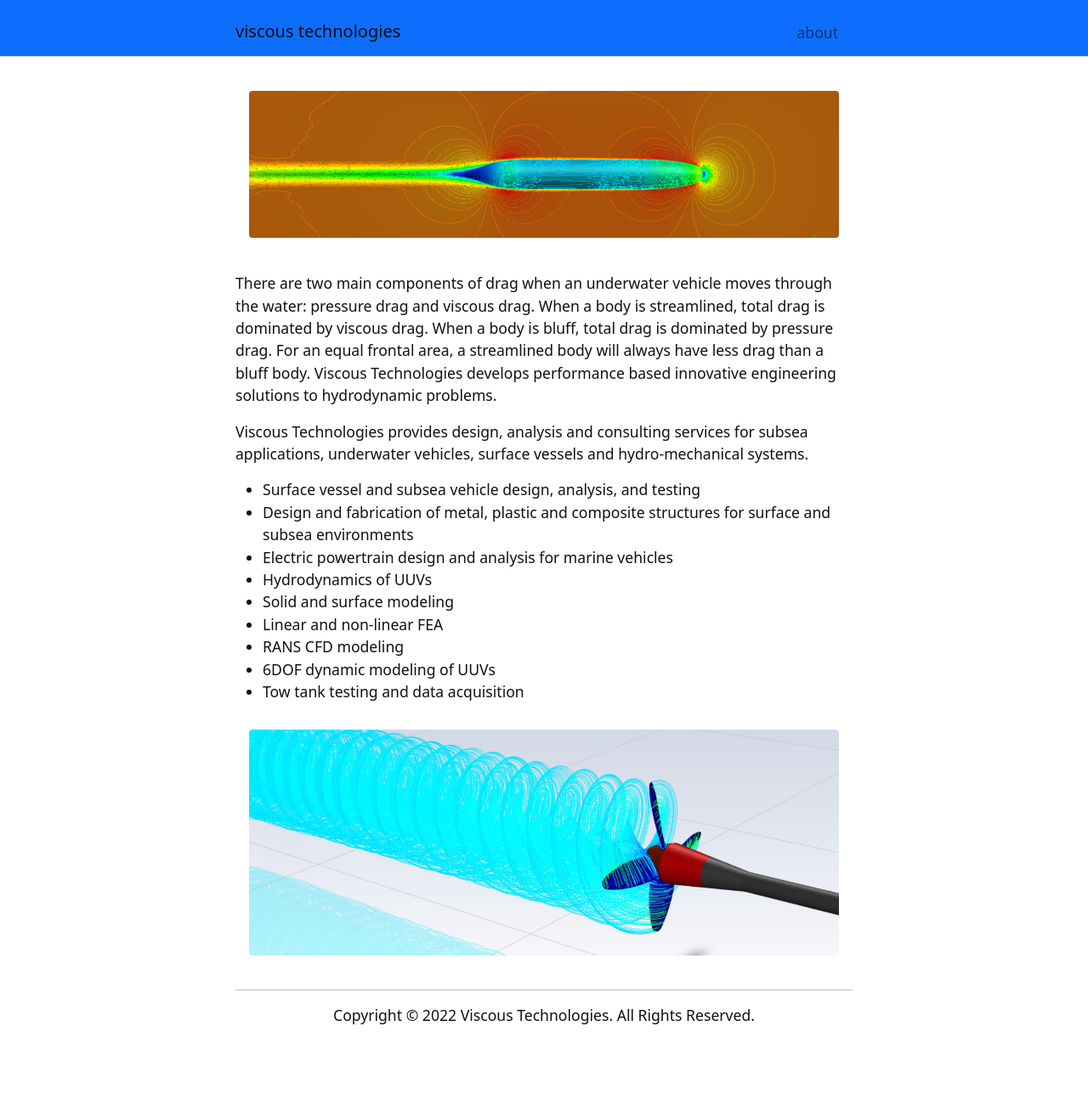
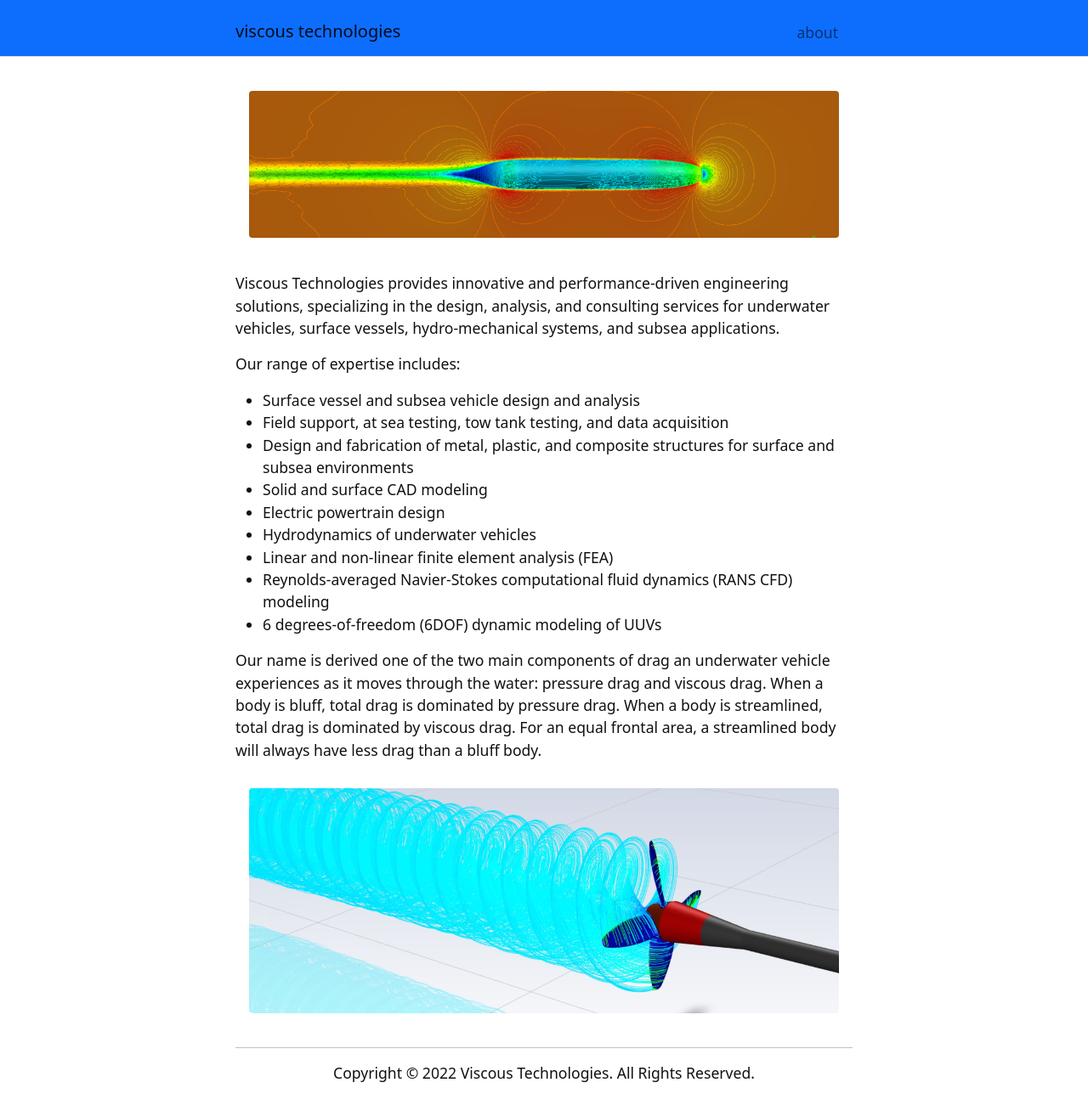
Before and after one commit to ccluett/viscous.tech, a Jekyll site: the page built from index.md, in a window 1280 px wide. Shown: the whole page at 85% size. Built offline with Jekyll 4.4.1, drawn with Linux system fonts in a browser that asks for light colours; before the commit the page ends 1232 px from its top, so only the background shows below that.

Commit message:
Update index.md

```diff
--- a/index.md
+++ b/index.md
@@ -3,21 +3,24 @@
 layout: default
 ---
 
+
 {% include figure.html img="Picture1.png" width="100%" %}
 
-There are two main components of drag when an underwater vehicle moves through the water: pressure drag and viscous drag. When a body is streamlined, total drag is dominated by viscous drag. When a body is bluff, total drag is dominated by pressure drag. For an equal frontal area, a streamlined body will always have less drag than a bluff body. Viscous Technologies develops performance based innovative engineering solutions to hydrodynamic problems.
+Viscous Technologies provides innovative and performance-driven engineering solutions, specializing in the design, analysis, and consulting services for underwater vehicles, surface vessels, hydro-mechanical systems, and subsea applications.
 
-Viscous Technologies provides design, analysis and consulting services for subsea applications, underwater vehicles, surface vessels and hydro-mechanical systems.
+Our range of expertise includes:
 
-* Surface vessel and subsea vehicle design, analysis, and testing
-* Design and fabrication of metal, plastic and composite structures for surface and subsea environments
-* Electric powertrain design and analysis for marine vehicles
-* Hydrodynamics of UUVs
-* Solid and surface modeling
-* Linear and non-linear FEA
-* RANS CFD modeling
-* 6DOF dynamic modeling of UUVs
-* Tow tank testing and data acquisition
+* Surface vessel and subsea vehicle design and analysis
+* Field support, at sea testing, tow tank testing, and data acquisition
+* Design and fabrication of metal, plastic, and composite structures for surface and subsea environments
+* Solid and surface CAD modeling
+* Electric powertrain design
+* Hydrodynamics of underwater vehicles
+* Linear and non-linear finite element analysis (FEA)
+* Reynolds-averaged Navier-Stokes computational fluid dynamics (RANS CFD) modeling
+* 6 degrees-of-freedom (6DOF) dynamic modeling of UUVs
+
+Our name is derived one of the two main components of drag an underwater vehicle experiences as it moves through the water: pressure drag and viscous drag. When a body is bluff, total drag is dominated by pressure drag. When a body is streamlined, total drag is dominated by viscous drag. For an equal frontal area, a streamlined body will always have less drag than a bluff body.
 
 {% include figure.html img="Propeller-streamlines-2.JPG" width="100%" %}
 
```
